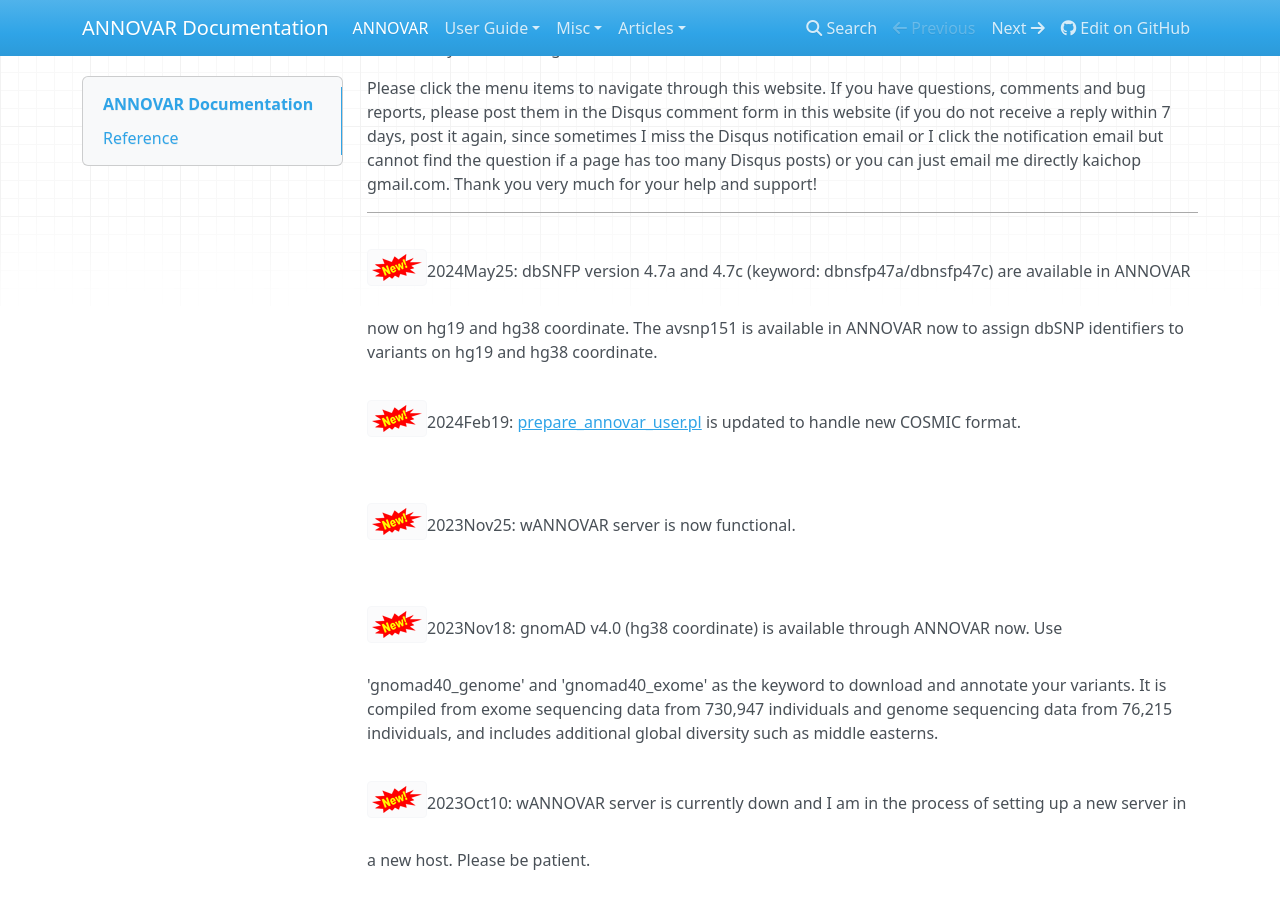
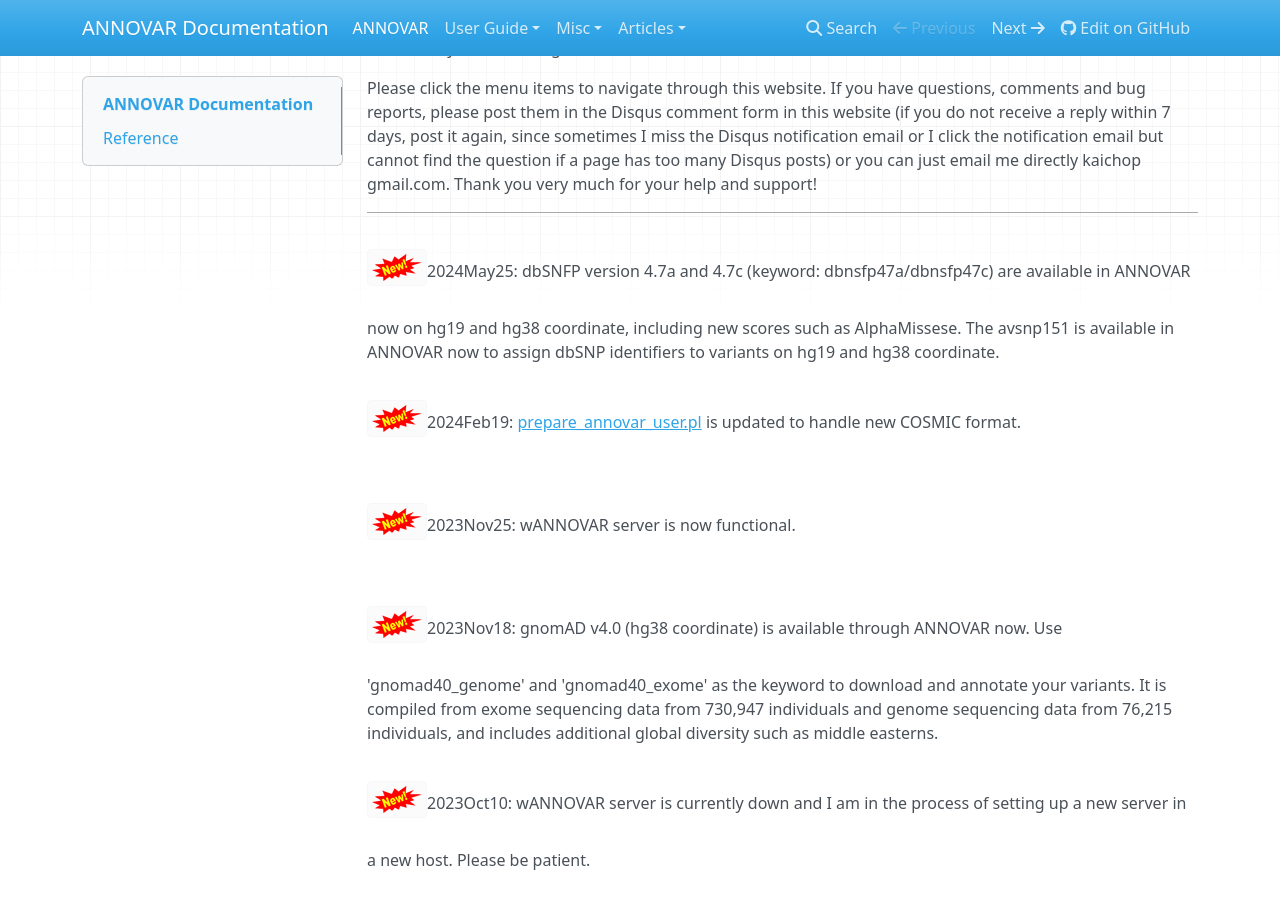
Before and after one commit to WGLab/doc-ANNOVAR, an MkDocs documentation site: the page built from docs/index.md, in a window 1280 px wide and 900 px high, scrolled down 546 px. Built offline with MkDocs 1.6.1, drawn with Linux system fonts in a browser that asks for light colours; nearby versions of some CDN libraries.

Commit message:
Update index.md

```diff
--- a/docs/index.md
+++ b/docs/index.md
@@ -10,7 +10,7 @@ ANNOVAR is an efficient software tool to utilize update-to-date information to f
 Please click the menu items to navigate through this website. If you have questions, comments and bug reports, please post them in the Disqus comment form in this website (if you do not receive a reply within 7 days, post it again, since sometimes I miss the Disqus notification email or I click the notification email but cannot find the question if a page has too many Disqus posts) or you can just email me directly kaichop gmail.com. Thank you very much for your help and support!
 
 ---
-![new](img/new.png)2024May25: dbSNFP version 4.7a and 4.7c (keyword: dbnsfp47a/dbnsfp47c) are available in ANNOVAR now on hg19 and hg38 coordinate. The avsnp151 is available in ANNOVAR now to assign dbSNP identifiers to variants on hg19 and hg38 coordinate.
+![new](img/new.png)2024May25: dbSNFP version 4.7a and 4.7c (keyword: dbnsfp47a/dbnsfp47c) are available in ANNOVAR now on hg19 and hg38 coordinate, including new scores such as AlphaMissese. The avsnp151 is available in ANNOVAR now to assign dbSNP identifiers to variants on hg19 and hg38 coordinate.
 
 ![new](img/new.png)2024Feb19: [prepare_annovar_user.pl](http://www.openbioinformatics.org/annovar/download/prepare_annovar_user.pl) is updated to handle new COSMIC format.
 
```
